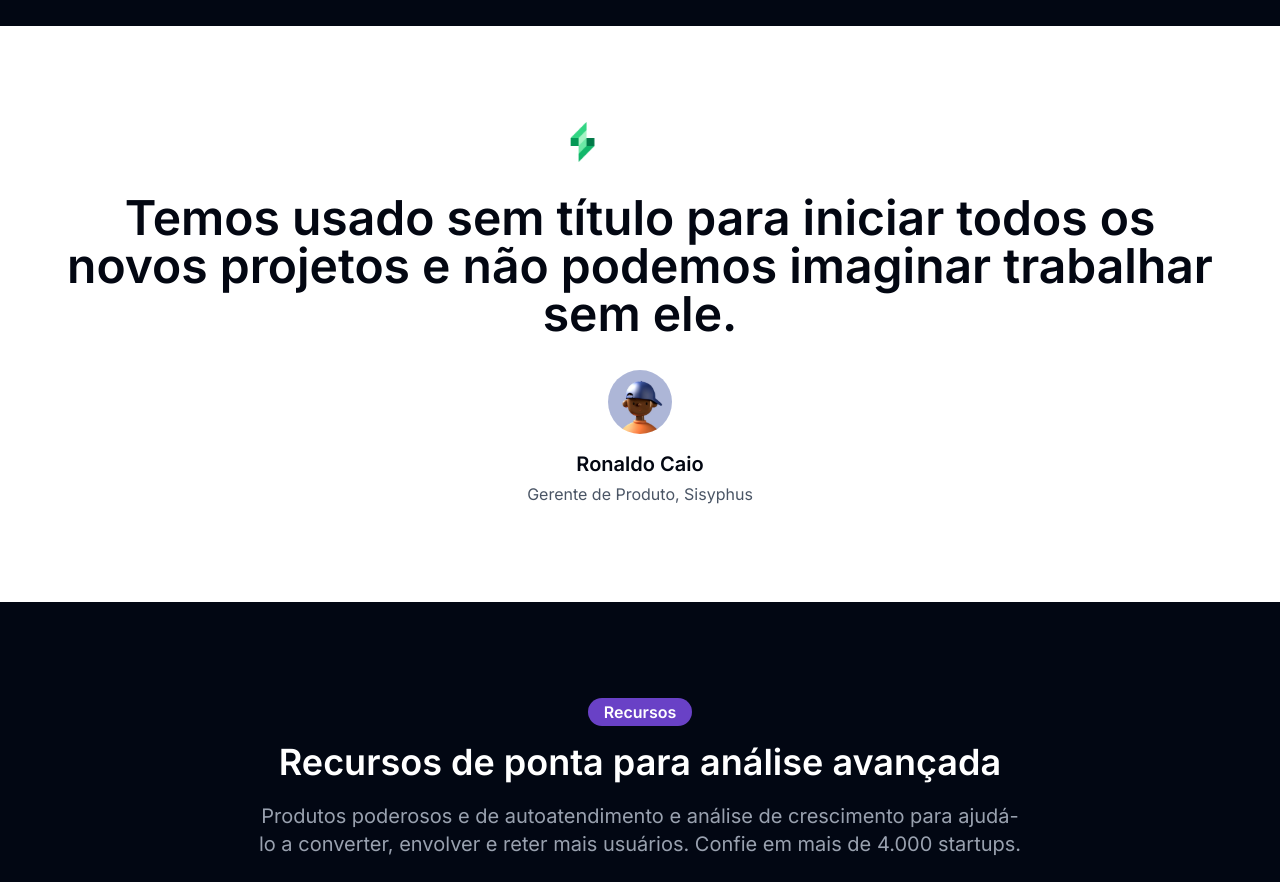
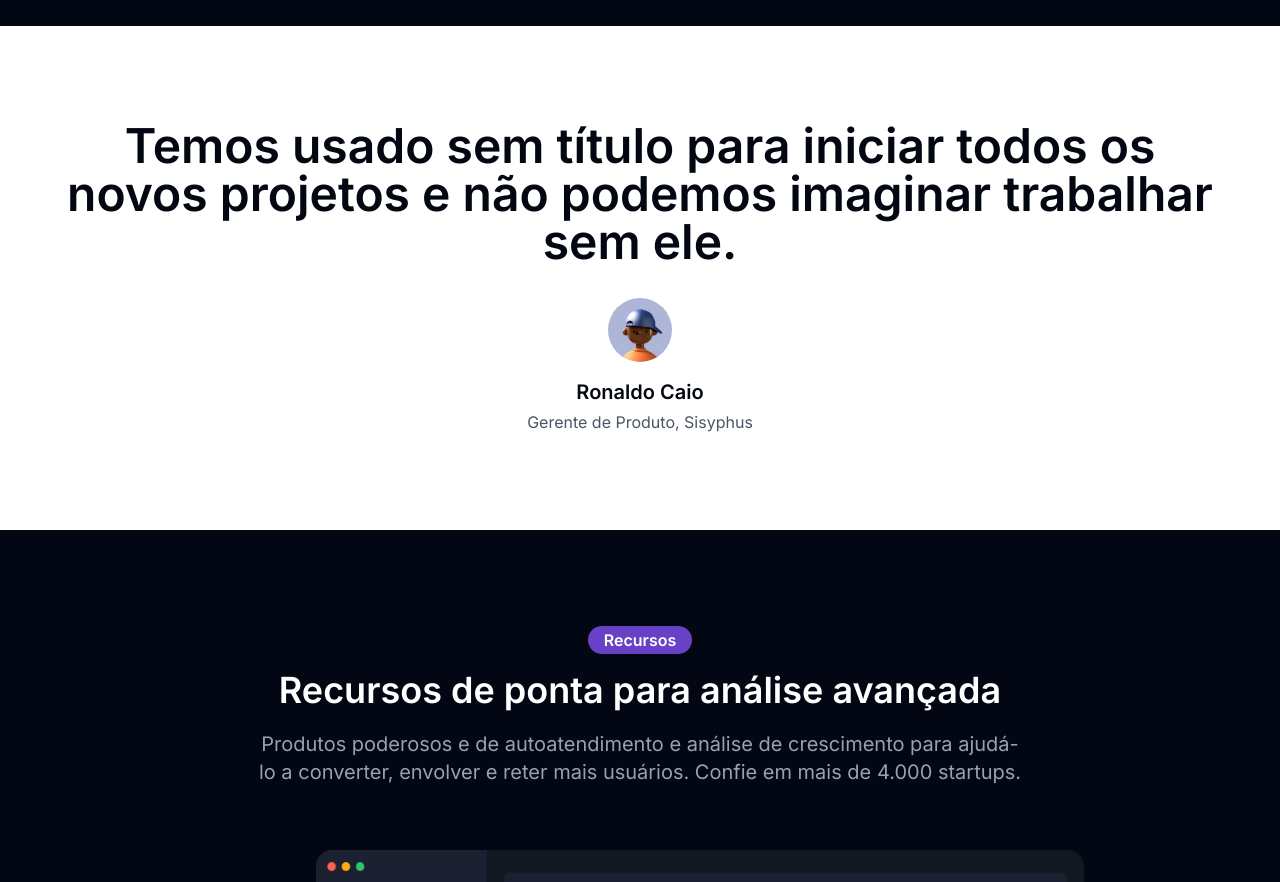
Before and after one commit to houstonbraga/flowlytics, a Next.js app: page / in a window 1280 px wide. Shown: the part 2260-3142 px from the top of the page. Built offline with nearby package versions, Linux system fonts and the light colour scheme.

Commit message:
refactor: image of sisyphus section deleted

```diff
--- a/src/app/components/section-sisyphus/index.tsx
+++ b/src/app/components/section-sisyphus/index.tsx
@@ -6,12 +6,6 @@ const SectionSisyphus = () => {
     <section className="bg-white py-24 mb-24">
       <GridContainer>
         <div className="flex flex-col items-center gap-8">
-          <Image
-            src="/assets/sisyphus.png"
-            alt="sisyphus"
-            width={140}
-            height={40}
-          />
           <h1 className="md:text-5xl text-3xl font-semibold max-w-6xl text-center text-gray-950">
             Temos usado sem título para iniciar todos os novos projetos e não
             podemos imaginar trabalhar sem ele.
```
